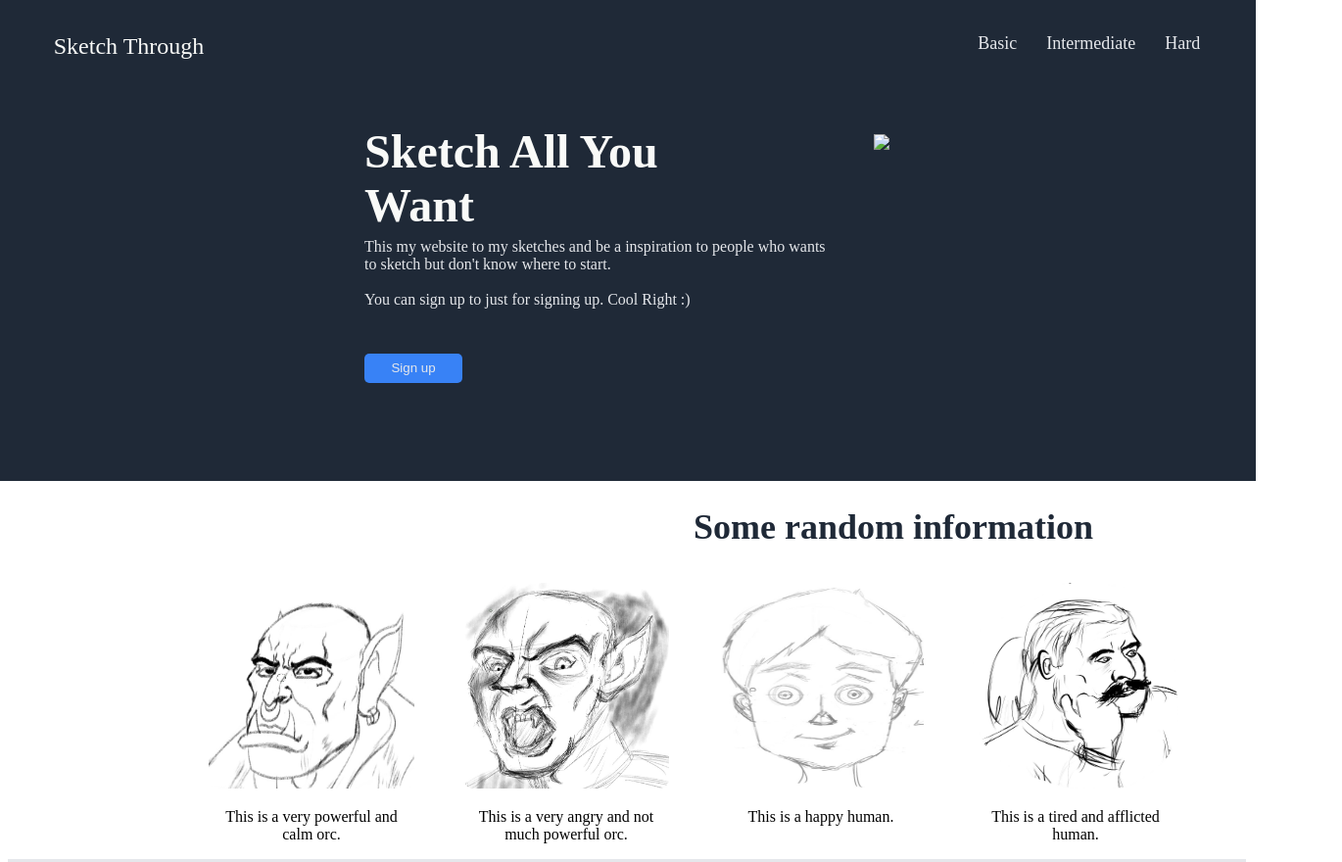
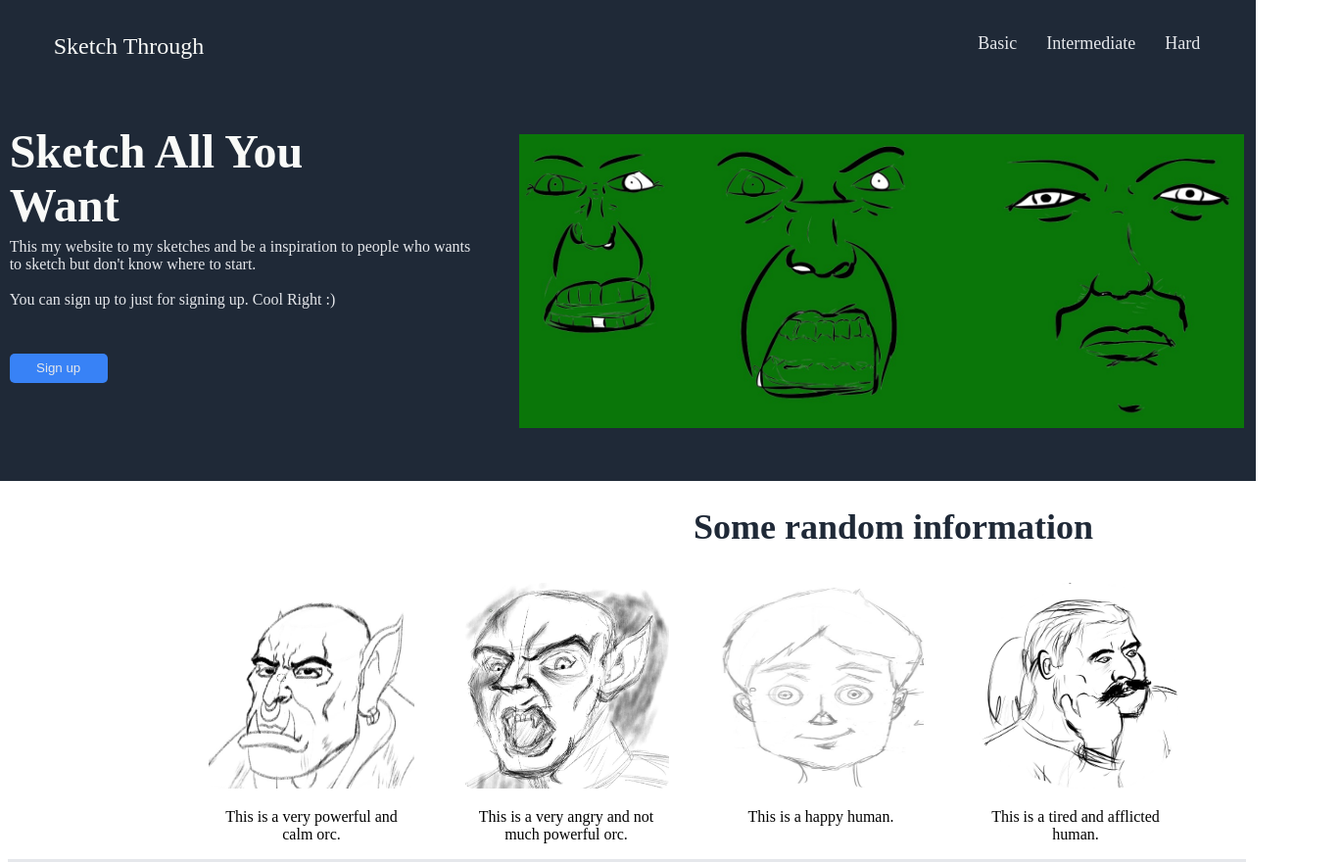
Before and after one commit to MSaidG/odin-landing-page, a plain HTML site: page index.html in a window 1280 px wide. Shown: the top 880 px of the page at 98% size, 1370 px wide, since content can reach past the window. Drawn offline with Linux system fonts and the light colour scheme; the site is published under a folder, as on GitHub Pages, so addresses that start at the root find nothing.

Commit message:
Fix image location adress

```diff
--- a/index.html
+++ b/index.html
@@ -28,7 +28,7 @@
             </p>
             <button>Sign up</button>
         </div>
-        <img src="/images/impression_1.jpeg">
+        <img src="images/impression_1.jpeg">
     </div>
 
     <div class="content-two">
```
